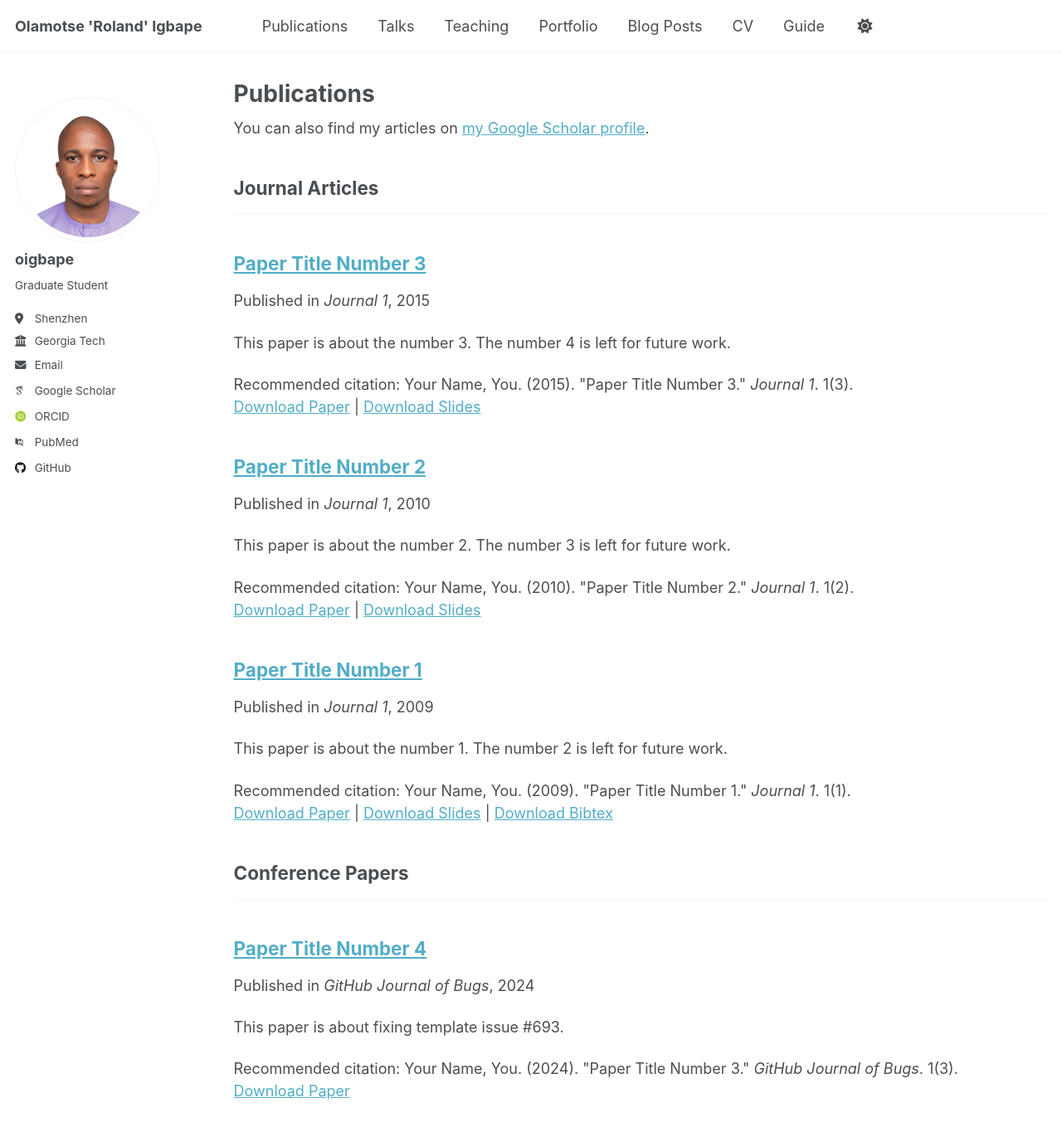
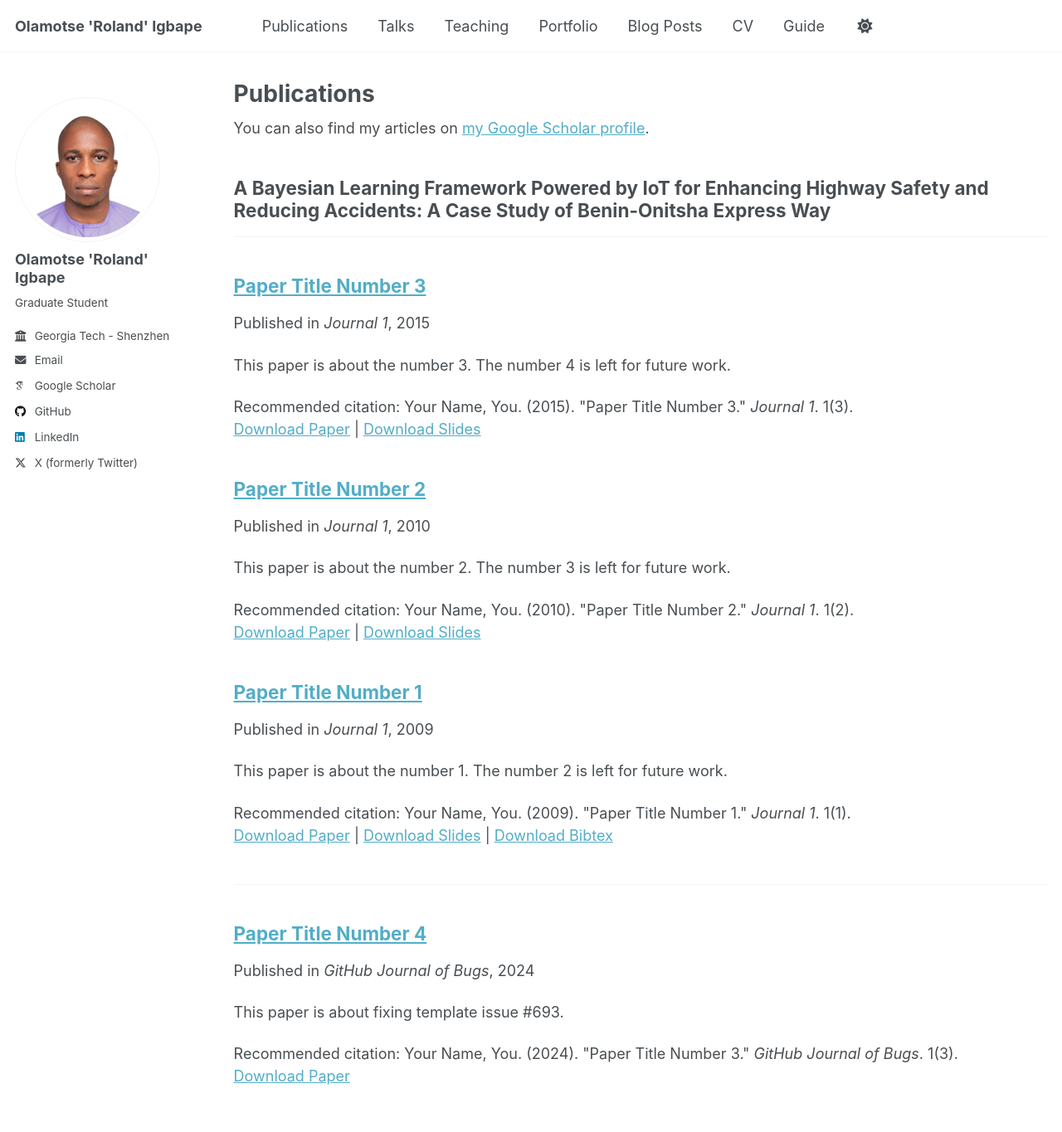
Before and after one commit to oigbape/oigbape.github.io, a Jekyll site: the page built from _pages/publications.html, in a window 1280 px wide and 1400 px high. Shown: the top 1365 px of the window at 83% size. Built offline with Jekyll 4.4.1, drawn with Linux system fonts in a browser that asks for light colours; some web fonts are replaced.

Commit message:
Update _config.yml

```diff
--- a/_config.yml
+++ b/_config.yml
@@ -23,11 +23,11 @@ repository               : "oigbape/oigbape.github.io"
 author:
   # Biographic information
   avatar           : "profile.png"
-  name             : "oigbape"
+  name             : "Olamotse 'Roland' Igbape"
   pronouns         : # example: "she/her"
   bio              : "Graduate Student"
-  location         : "Shenzhen"
-  employer         : "Georgia Tech"
+  location         : #"Shenzhen"
+  employer         : "Georgia Tech - Shenzhen"
   uri              : # URL
   email            : "olamsigbape@gmail.com"
 
@@ -36,9 +36,9 @@ author:
   arxiv            : # URL - Update with the correct link to your profile
   googlescholar    : "https://scholar.google.com/citations?user=kuOfryQAAAAJ&hl=en&authuser=3"
   impactstory      : # URL
-  orcid            : "http://orcid.org/yourorcidurl"
+  orcid            : #
   semantic         : # URL
-  pubmed           : "https://www.ncbi.nlm.nih.gov/pubmed/?term=john+snow"
+  pubmed           : #
   researchgate     : # URL
   scopus           : # URL
 
@@ -51,19 +51,19 @@ author:
   stackoverflow    : # User number or user number and name (i.e., use "1" or "1/jeff-atwood")
 
   # Social media
-  linkedin         : # Username
-  twitter          : # Username for X / Twitter
+  linkedin         : "https://www.linkedin.com/in/olamotse/"
+  twitter          : "OR_Igbape"
   youtube          : # Username
 
 
 # Publication Category - The following the list of publication categories and their headings
 publication_category:
   books:
-    title: 'Books'
+    title: #'Books'
   manuscripts:
-    title: 'Journal Articles'
+    title: 'A Bayesian Learning Framework Powered by IoT for Enhancing Highway Safety and Reducing Accidents: A Case Study of Benin-Onitsha Express Way'
   conferences:
-    title: 'Conference Papers'
+    title: #'Conference Papers'
 
 # Site Settings
 teaser                   :  # filename of teaser fallback teaser image placed in /images/, .e.g. "500x300.png"
```
